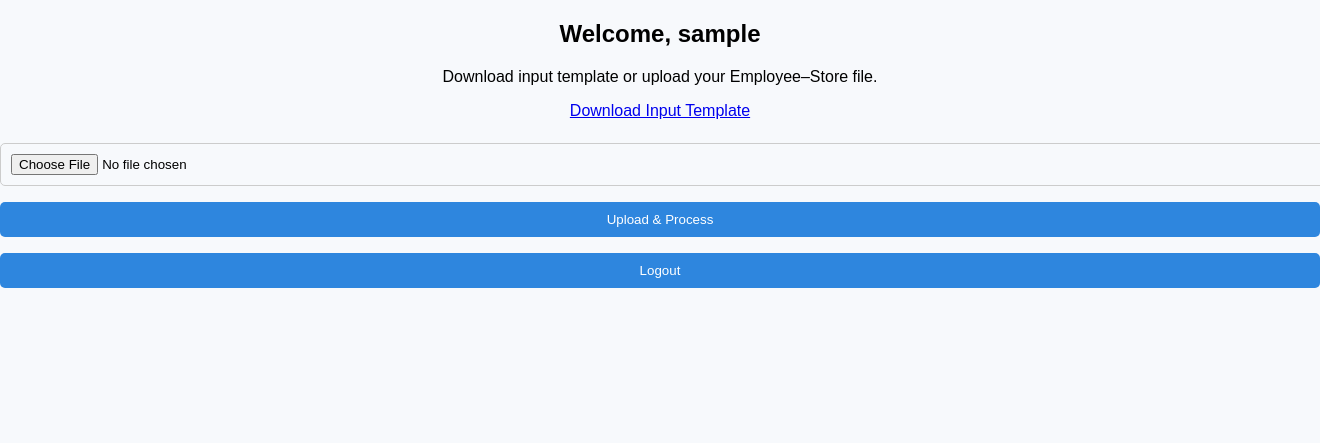
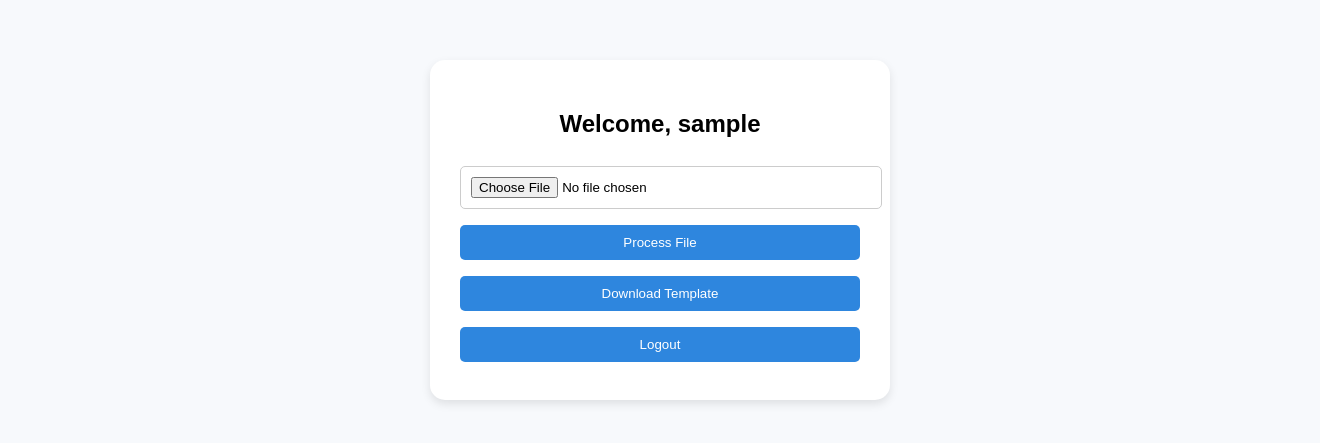
Before and after one commit to rajharsh548-hub/employee-mapping-tool, a Flask app: page /upload in a window 1320 px wide; the page is wider, and only the part inside the window is pictured. Shown: the top 443 px of that part. Run offline with Flask 3, Linux system fonts and the light colour scheme; the visitor is signed in with stand-in values (Sample User, id 1).

Commit message:
Update upload.html

```diff
--- a/templates/upload.html
+++ b/templates/upload.html
@@ -1,36 +1,23 @@
 <!DOCTYPE html>
 <html>
 <head>
-  <meta charset="utf-8">
-  <title>Upload - Frontlyne</title>
+  <title>Upload File</title>
   <link rel="stylesheet" href="{{ url_for('static', filename='style.css') }}">
 </head>
 <body>
-  <div class="box">
+  <div class="container">
     <h2>Welcome, {{ username }}</h2>
-    {% with messages = get_flashed_messages(with_categories=true) %}
-      {% if messages %}
-        {% for category, msg in messages %}
-          <p class="{{ category }}">{{ msg }}</p>
-        {% endfor %}
-      {% endif %}
-    {% endwith %}
-    <p>Download input template or upload your Employee–Store file.</p>
-
-    <a class="btn" href="{{ url_for('download_template') }}">Download Input Template</a>
-
-    <form method="POST" action="{{ url_for('upload') }}" enctype="multipart/form-data" style="margin-top:15px;">
-      <input type="file" name="file" accept=".xlsx,.xls,.csv" required>
-      <button type="submit">Upload & Process</button>
+    <form action="{{ url_for('upload') }}" method="POST" enctype="multipart/form-data">
+      <input type="file" name="file" required>
+      <button type="submit">Process File</button>
     </form>
-
+    <a href="{{ url_for('download_template') }}"><button>Download Template</button></a>
+    <form action="{{ url_for('logout') }}" method="POST">
+      <button type="submit">Logout</button>
+    </form>
     {% if username == 'admin@frontlyne.com' %}
-      <a class="btn admin" href="{{ url_for('admin_panel') }}">Admin Panel</a>
+      <a href="{{ url_for('admin_panel') }}"><button>Go to Admin Panel</button></a>
     {% endif %}
-
-    <form method="POST" action="{{ url_for('logout') }}">
-      <button class="btn danger" type="submit">Logout</button>
-    </form>
   </div>
 </body>
 </html>
```
